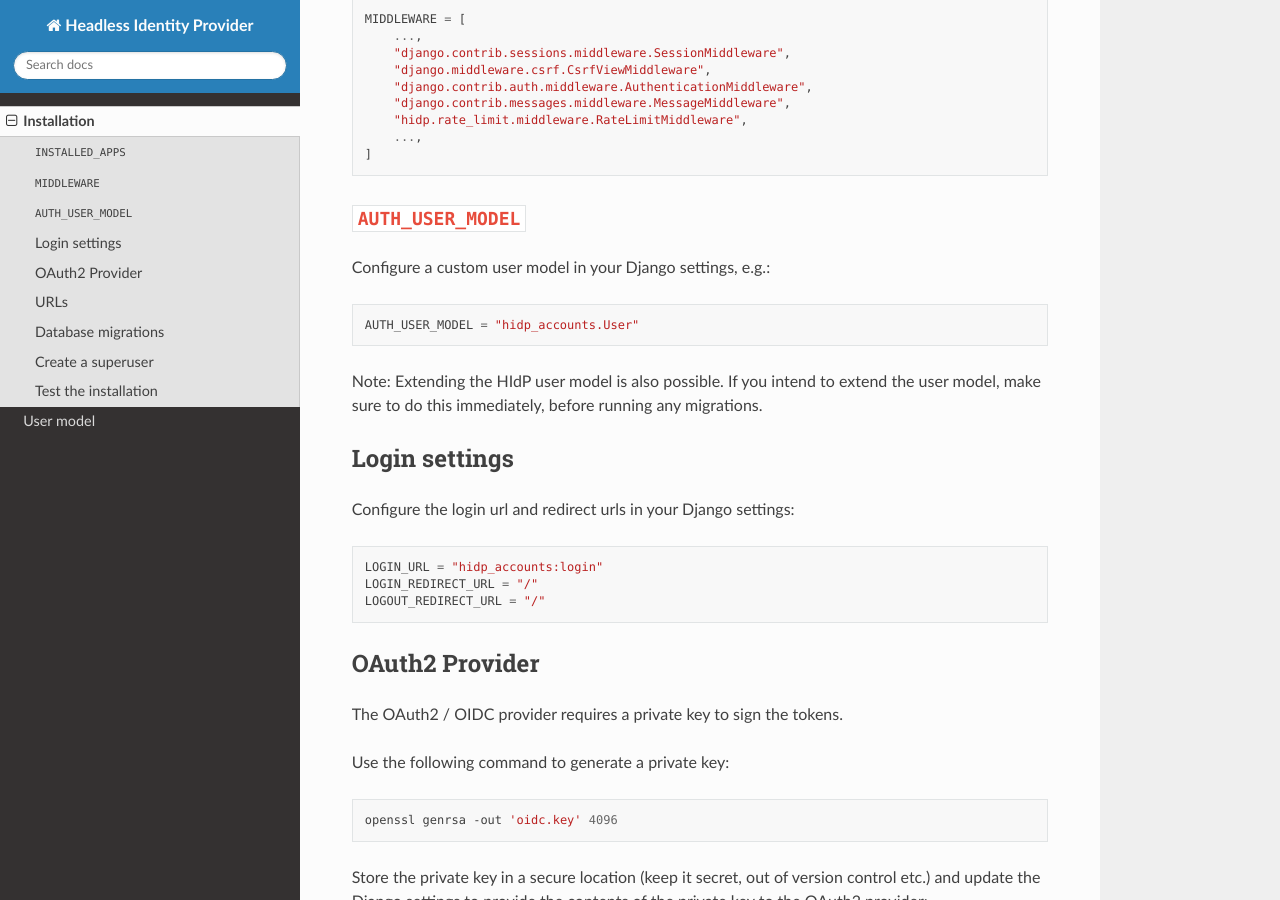
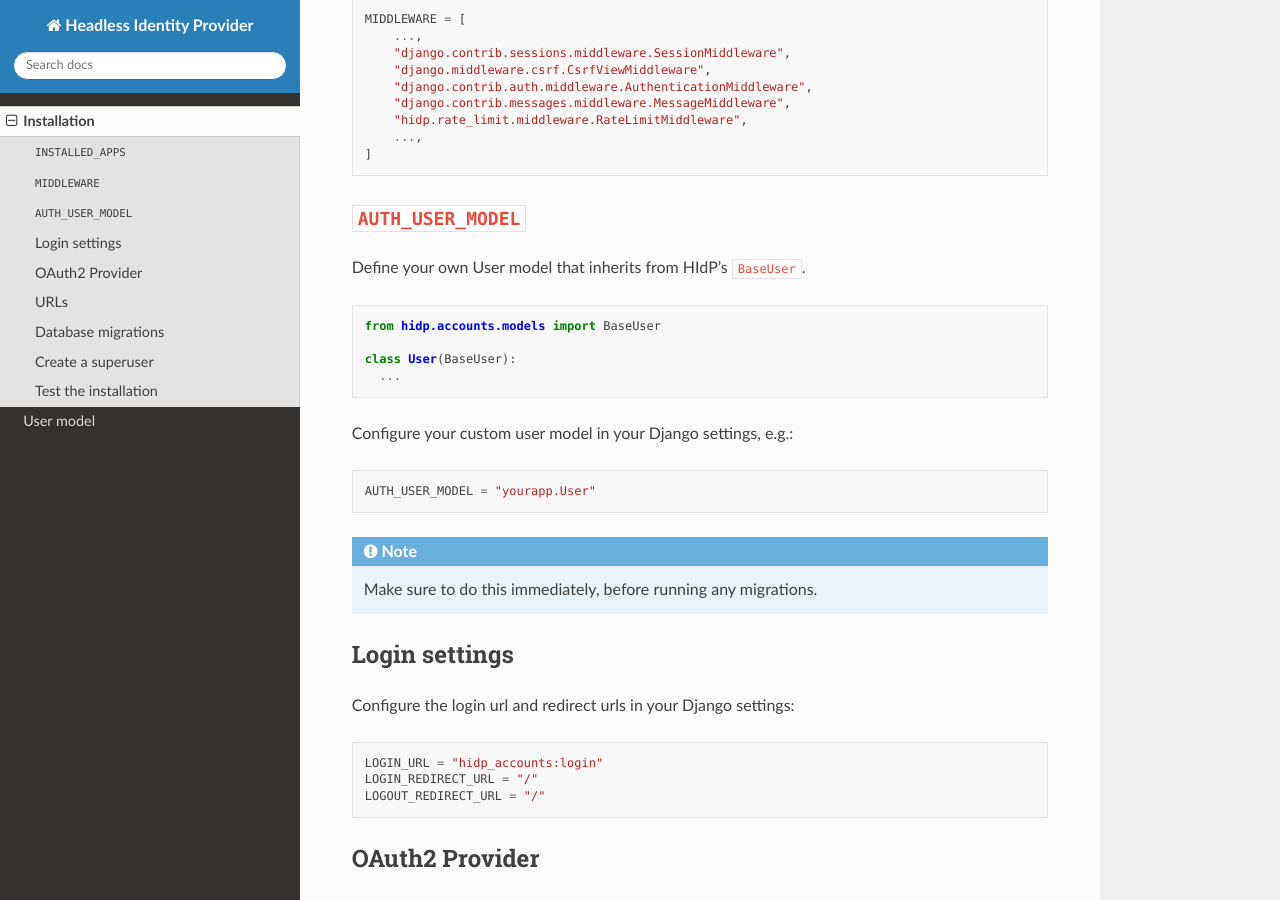
Before and after one commit to leukeleu/django-hidp, a Sphinx documentation site: the page built from packages/hidp/docs/installation.md, in a window 1280 px wide and 900 px high, scrolled down 720 px. Built offline with Sphinx 7.4.7 and the Read the Docs theme 2.0.0, drawn with Linux system fonts in a browser that asks for light colours.

Commit message:
Update documentation

````diff
--- a/packages/hidp/docs/installation.md
+++ b/packages/hidp/docs/installation.md
@@ -42,14 +42,24 @@ MIDDLEWARE = [
 
 ## `AUTH_USER_MODEL`
 
-Configure a custom user model in your Django settings, e.g.:
+Define your own User model that inherits from HIdP's [``BaseUser``](project:./user-model.md).
 
 ```python
-AUTH_USER_MODEL = "hidp_accounts.User"
+from hidp.accounts.models import BaseUser
+
+class User(BaseUser):
+  ...
 ```
 
-Note: Extending the HIdP user model is also possible. If you intend to extend the user model, make sure to do this
-immediately, before running any migrations.
+Configure your custom user model in your Django settings, e.g.:
+
+```python
+AUTH_USER_MODEL = "yourapp.User"
+```
+
+:::{note}
+Make sure to do this immediately, before running any migrations.
+:::
 
 ## Login settings
 
````
Also changed, not shown: packages/hidp/docs/user-model.md (+3 -0 lines).
